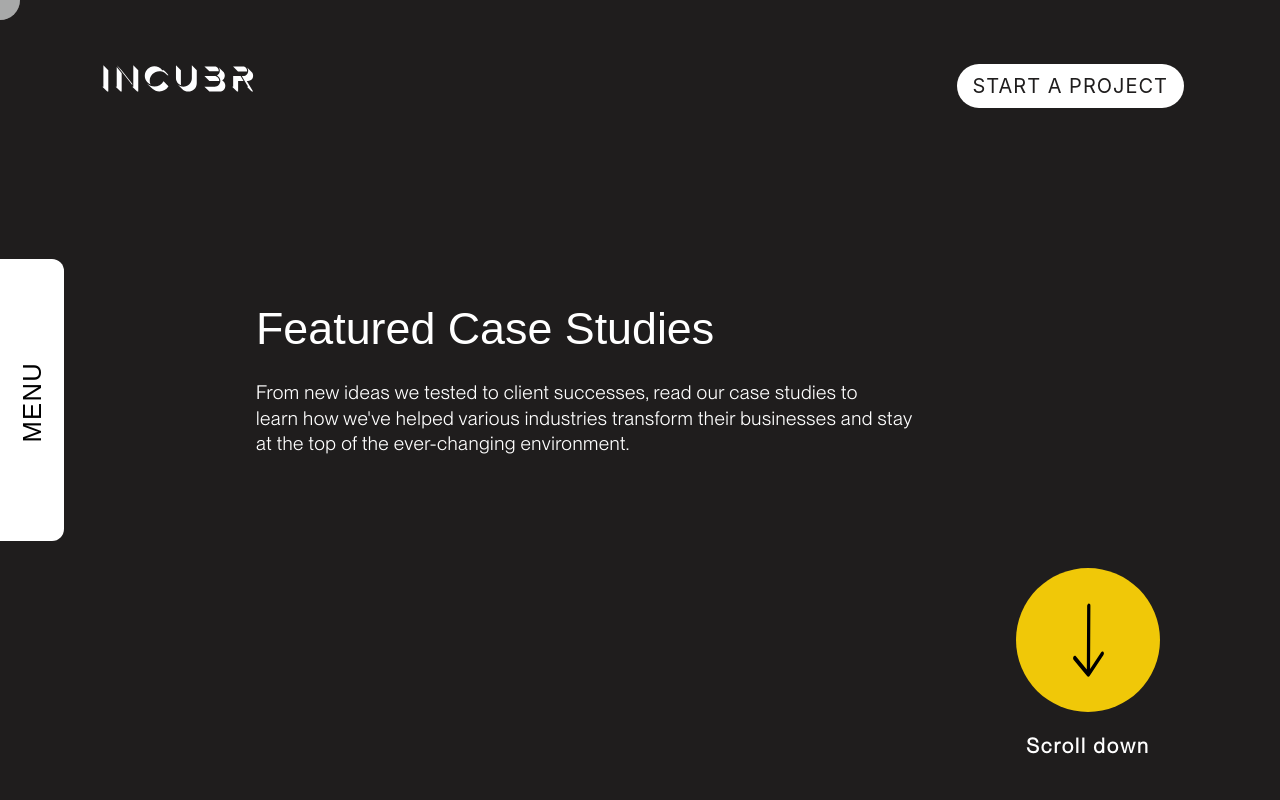
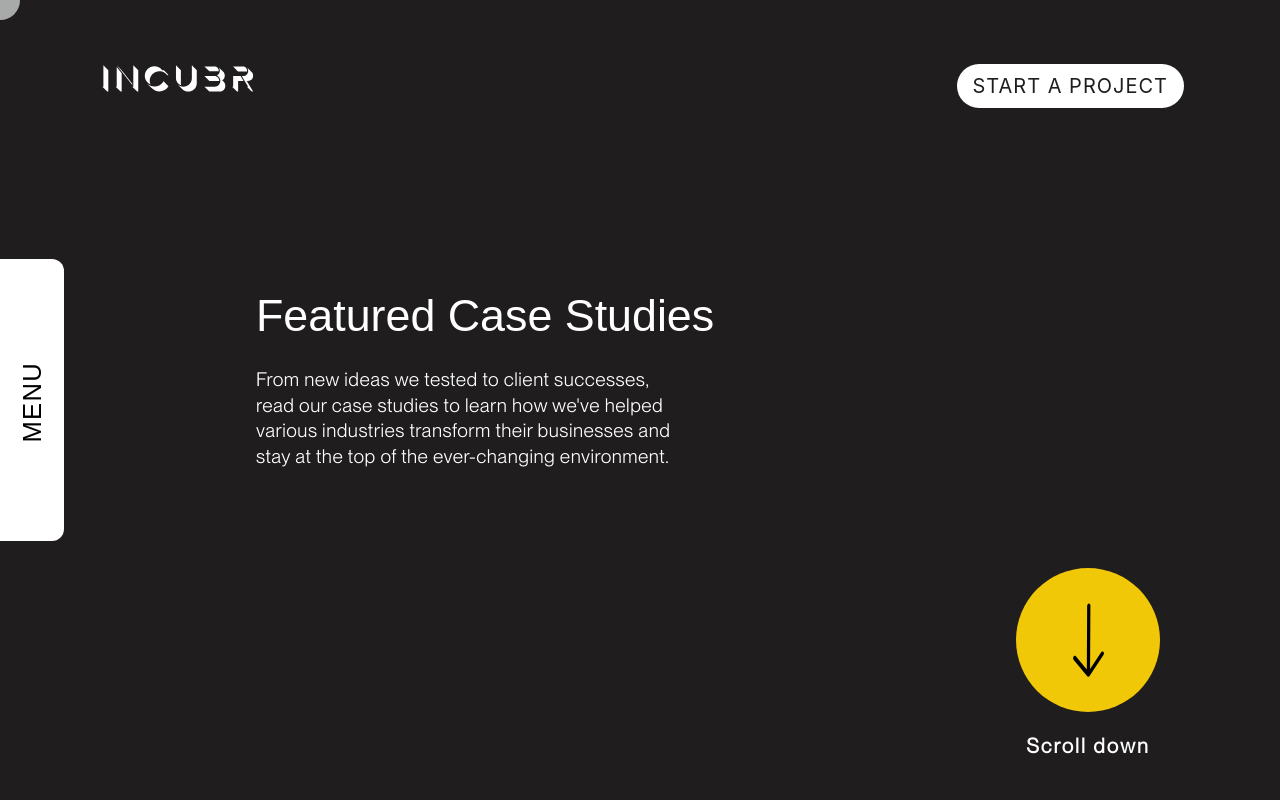
Before and after one commit to incubr/incubr-1, a Next.js app: page /work in a window 1280 px wide. Shown: the top 800 px of the page. Built offline with nearby package versions, Linux system fonts and the light colour scheme.

Commit message:
some bugs fixes

```diff
--- a/pages/services.jsx
+++ b/pages/services.jsx
@@ -34,8 +34,10 @@ export default function Services() {
               <span className=" font-[Arial] items-center lg:items-start text-center lg:text-start"></span>
             </div>
             <span className=" font-[PPNeueMontreal] sm:w-[60%] lg:w-auto text-white  text-center lg:text-start leading-[1.5] lg:leading-[2vw] flex-col flex mt-10 lg:mt-[2vw] text-[4vw] sm:text-xl lg:text-[1.5vw] tracking-wide font-[350]">
-              {`We are uniquely positioned with skills to build your next big Startup. With our\n
-                high-quality development services, you can propel your company into the future.`
+              {`We are uniquely positioned with skills to\n
+               build your next big Startup. With our\n
+                high-quality development services, you can\n
+                 propel your company into the future.`
                 .split("\n")
                 .map((line, i) => (
                   <span key={i + line}>{line}</span>
--- a/pages/work.jsx
+++ b/pages/work.jsx
@@ -36,9 +36,10 @@ export default function Work() {
               </span>
             </div>
             <span className=" font-[PPNeueMontreal] sm:w-[60%] lg:w-auto text-white  text-center lg:text-start leading-[1.5] lg:leading-[2vw] lg:mt-[2vw] flex-col flex mt-10 text-[4vw] sm:text-xl lg:text-[1.5vw] tracking-wide font-[350]">
-              {`From new ideas we tested to client successes, read our case studies to\n
-                learn how we've helped various industries transform their businesses and stay\n
-                  at the top of the ever-changing environment.`
+              {`From new ideas we tested to client successes,\n
+               read our case studies to learn how we've helped\n
+                various industries transform their businesses and\n
+                 stay at the top of the ever-changing environment.`
                 .split("\n")
                 .map((line, i) => (
                   <span key={i + line}>{line}</span>
```
